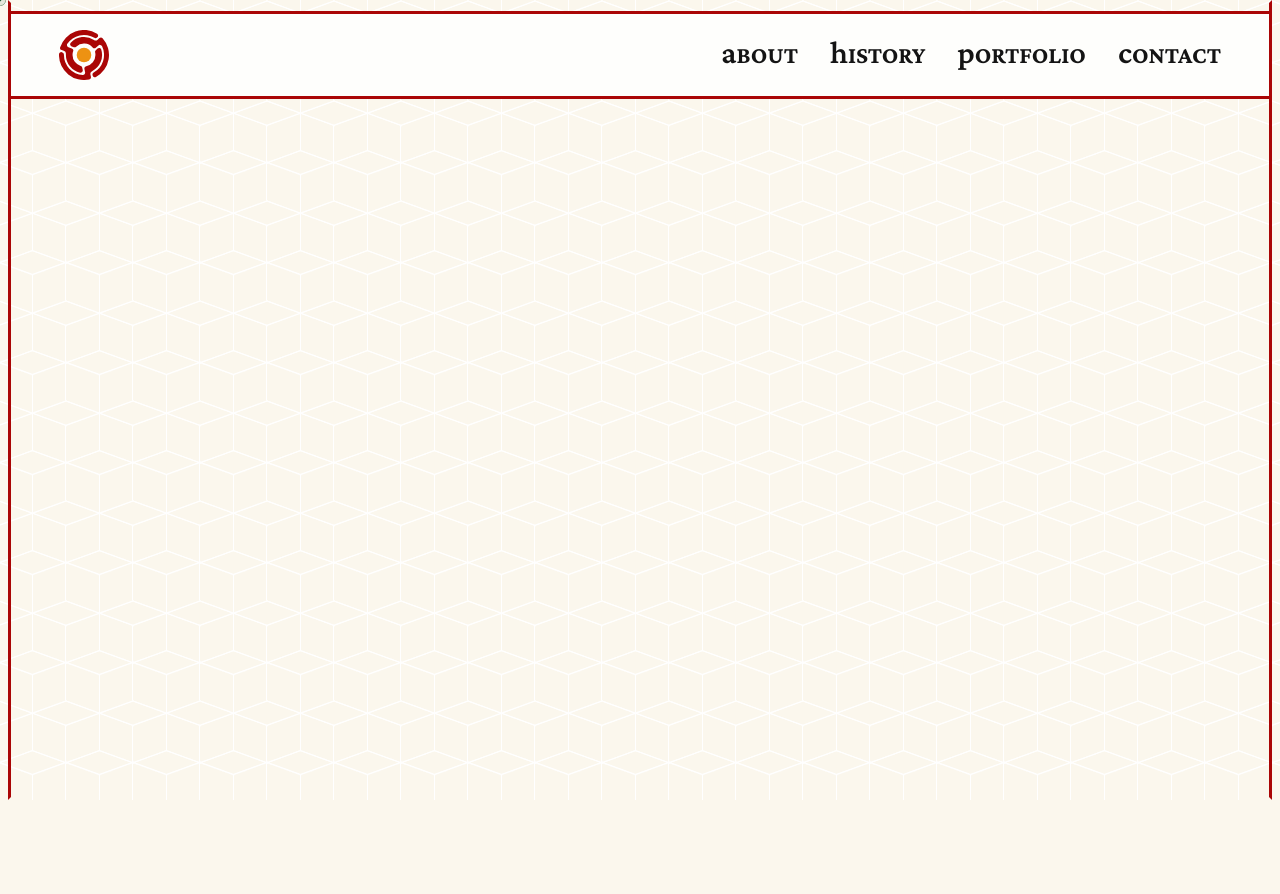
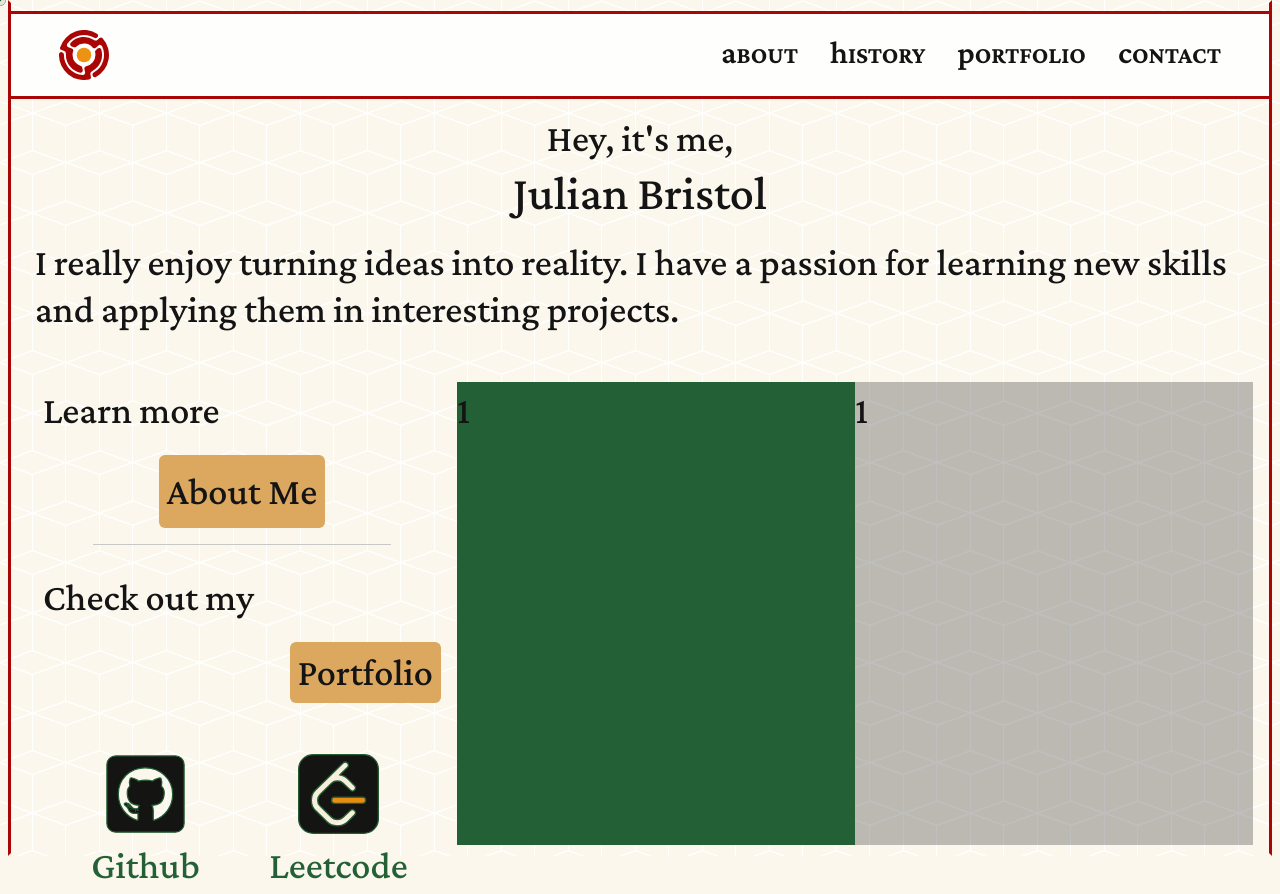
Before and after one commit to JulianBristol/portfolio2024, a Next.js app: page / in a window 1280 px wide. Before the commit the page ends 800 px from the top, so only its background shows below. Built offline with nearby package versions, Linux system fonts and the light colour scheme.

Commit message:
Add styling and content for desktop view

```diff
--- a/src/app/components/Hero/Hero.tsx
+++ b/src/app/components/Hero/Hero.tsx
@@ -7,7 +7,7 @@ import github from "../../assets/github.svg";
 import leetcode from "../../assets/leetcode.svg";
 import portfolio from "../../assets/portfolio.svg";
 import linkedIn from "../../assets/linkedIn.svg";
-import "./Hero.scss"
+import "./Hero.scss";
 
 interface HeroProps {}
 
@@ -78,16 +78,19 @@ const Hero: FC<HeroProps> = ({}) => {
 
 	return (
 		<>
+		<section className="text-[18px] sm:text-[24px] lg:text-[32px] xl:text-[38px] 2xl:text-[48px] leading-5 sm:leading-tight textTransition">
+			<h1 className=" my-4 text-center mx-6">
+				Hey, it&apos;s me, <br />
+				<span className="text-[24px] sm:text-[32px] lg:text-[38px] xl:text-[48px] 2xl:text-[58px] textTransition">Julian Bristol</span>
+			</h1>
+			<p className="mt-4 mx-6">
+				I really enjoy turning ideas into reality. I have a passion for learning
+				new skills and applying them in interesting projects.
+			</p>
+			</section>
+
+			{/* Mobile View */}
 			<div className="xs:hidden flex justify-center flex-col my-4">
-				<h1 className="text-[18px] xs:hidden text-center mx-6">
-					Hey, it&apos;s me, <br />
-					<span className="text-[24px]">Julian Bristol</span>
-				</h1>
-				<p className="mt-4 mx-6">
-					I really enjoy turning ideas into reality. I have a passion for
-					learning new skills and applying them in interesting projects.
-				</p>
-
 				<div className="flex flex-row mt-6 mx-2 mb-4 gap-4">
 					{/* image */}
 					<div className="rounded-[50px] w-[120%] h-[250px] max-h-[250px] my-auto relative overflow-hidden border-ghost border-[1.5px] shadow-md shadow-shadow-25">
@@ -192,7 +195,11 @@ const Hero: FC<HeroProps> = ({}) => {
 											priority
 										/>
 									</div>
-									<figcaption>Github</figcaption>
+									<div className="relative">
+										<figcaption className="group-hover:font-bold transition-all absolute left-[50%] translate-x-[-50%]">
+											Github
+										</figcaption>
+									</div>
 								</a>
 							</figure>
 						</li>
@@ -215,7 +222,11 @@ const Hero: FC<HeroProps> = ({}) => {
 											priority
 										/>
 									</div>
-									<figcaption>Leetcode</figcaption>
+									<div className="relative">
+										<figcaption className="group-hover:font-bold transition-all absolute left-[50%] translate-x-[-50%]">
+											Leetcode
+										</figcaption>
+									</div>
 								</a>
 							</figure>
 						</li>
@@ -238,7 +249,11 @@ const Hero: FC<HeroProps> = ({}) => {
 											priority
 										/>
 									</div>
-									<figcaption>Résumé</figcaption>
+									<div className="relative">
+										<figcaption className="group-hover:font-bold transition-all absolute left-[50%] translate-x-[-50%]">
+											Résumé
+										</figcaption>
+									</div>
 								</a>
 							</figure>
 						</li>
@@ -261,13 +276,101 @@ const Hero: FC<HeroProps> = ({}) => {
 											priority
 										/>
 									</div>
-									<figcaption>LinkedIn</figcaption>
+									<div className="relative">
+										<figcaption className="group-hover:font-bold transition-all absolute left-[50%] translate-x-[-50%]">
+											LinkedIn
+										</figcaption>
+									</div>
 								</a>
 							</figure>
 						</li>
 					</ol>
 				</section>
 			</div>
+
+			{/* Desktop View */}
+			<div className="hidden xs:flex flex-row justify-center mx-4 mt-12 sm:text-[24px] lg:text-[32px] xl:text-[38px] 2xl:text-[48px] textTransition">
+				<section className="flex flex-col flex-1 mx-4">
+					<section className="flex flex-col">
+						<p>Learn more</p>
+						<a
+							href="#about"
+							className="bg-morocco mt-4 mb-2 p-2 py-[2px] lg:py-2 rounded-md w-fit self-center transition active:btnClick hover:bg-gradient-to-b hover:from-marigold hover:to-morocco focus:bg-gradient-to-b focus:from-marigold focus:to-morocco"
+						>
+							About Me
+						</a>
+						<hr className="text-smoke my-2 w-[75%] self-center" />
+					</section>
+					<section className="flex flex-col mt-4 mb-6">
+						<p>Check out my</p>
+						<a
+							href="#portfolio"
+							className="bg-morocco my-4  px-2 py-[2px] rounded-md w-fit self-end transition active:btnClick hover:bg-gradient-to-b hover:from-marigold hover:to-morocco focus:bg-gradient-to-b focus:from-marigold focus:to-morocco"
+						>
+							Portfolio
+						</a>
+					</section>
+					<section className="mx-4 my-2">
+					<ol className="flex flex-row justify-evenly text-hope-500 gap-5">
+						<li className="w-full">
+							<figure className="flex justify-center">
+								<a
+									href="https://github.com/JulianBristol"
+									target="_blank"
+									rel="noopener noreferrer"
+									className="flex flex-col items-center group w-[50%]"
+								>
+									<div className="transition-all p-[2px] bg-transparent border-transparent group-hover:bg-hope-100 group-hover:border-hope-500 border-[1px] rounded-md w-full">
+										<Image
+											className="mix-blend-multiply w-full"
+											src={github}
+											alt="Github Icon"
+											aria-label="Julian's Github Account"
+											priority
+										/>
+									</div>
+									<div className="relative">
+										<figcaption className="group-hover:font-bold transition-all absolute left-[50%] translate-x-[-50%]">
+											Github
+										</figcaption>
+									</div>
+								</a>
+							</figure>
+						</li>
+						<li className="w-full">
+							<figure className="flex justify-center">
+								<a
+									href="https://leetcode.com/BristolJ/"
+									target="_blank"
+									rel="noopener noreferrer"
+									className="flex flex-col items-center group w-[50%]"
+								>
+									<div className="transition-all p-[2px] bg-transparent border-transparent group-hover:bg-hope-100 group-hover:border-hope-500 border-[1px] rounded-md w-full">
+										<Image
+											className="mix-blend-multiply w-full"
+											src={leetcode}
+											alt="Leetcode icon"
+											aria-label="Julian's Leetcode Account"
+											width={27}
+											height={27}
+											priority
+										/>
+									</div>
+									<div className="relative">
+										<figcaption className="group-hover:font-bold transition-all absolute left-[50%] translate-x-[-50%]">
+											Leetcode
+										</figcaption>
+									</div>
+								</a>
+							</figure>
+						</li>
+						</ol>
+
+					</section>
+				</section>
+				<div className="flex-1 bg-hope-500">1</div>
+				<div className="flex-1 bg-shadow-25">1</div>
+			</div>
 		</>
 	);
 };
--- a/src/app/globals.css
+++ b/src/app/globals.css
@@ -22,6 +22,10 @@
 
 .paddingTransition {
   transition: padding 150ms ease-in-out;
+}
+
+.textTransition {
+  transition: font 150ms ease-in-out;
 }
 
 body {
--- a/src/app/page.tsx
+++ b/src/app/page.tsx
@@ -173,7 +173,7 @@ export default function Home() {
 
 	return (
 		<div
-			className="bg-creme h-full min-h-[100vh] focus:ring-poppy text-ash leading-5 font-medium"
+			className="bg-creme h-full min-h-[100vh] focus:ring-poppy text-ash font-medium"
 			ref={containerRef}
 		>
 			{/* On desktop device */}
@@ -202,7 +202,7 @@ export default function Home() {
 
 			<div className="bg-creme bgCubes h-full min-h-[100vh]">
 				<div className="mx-2 py-2 border-x-poppy border-y-transparent h-full min-h-[100vh] border-[0.5px] xs:border-[2px] md:border-[3px] redBorderTransition">
-					<header className="">
+					<header>
 						<Header />
 					</header>
 					<main>
```
